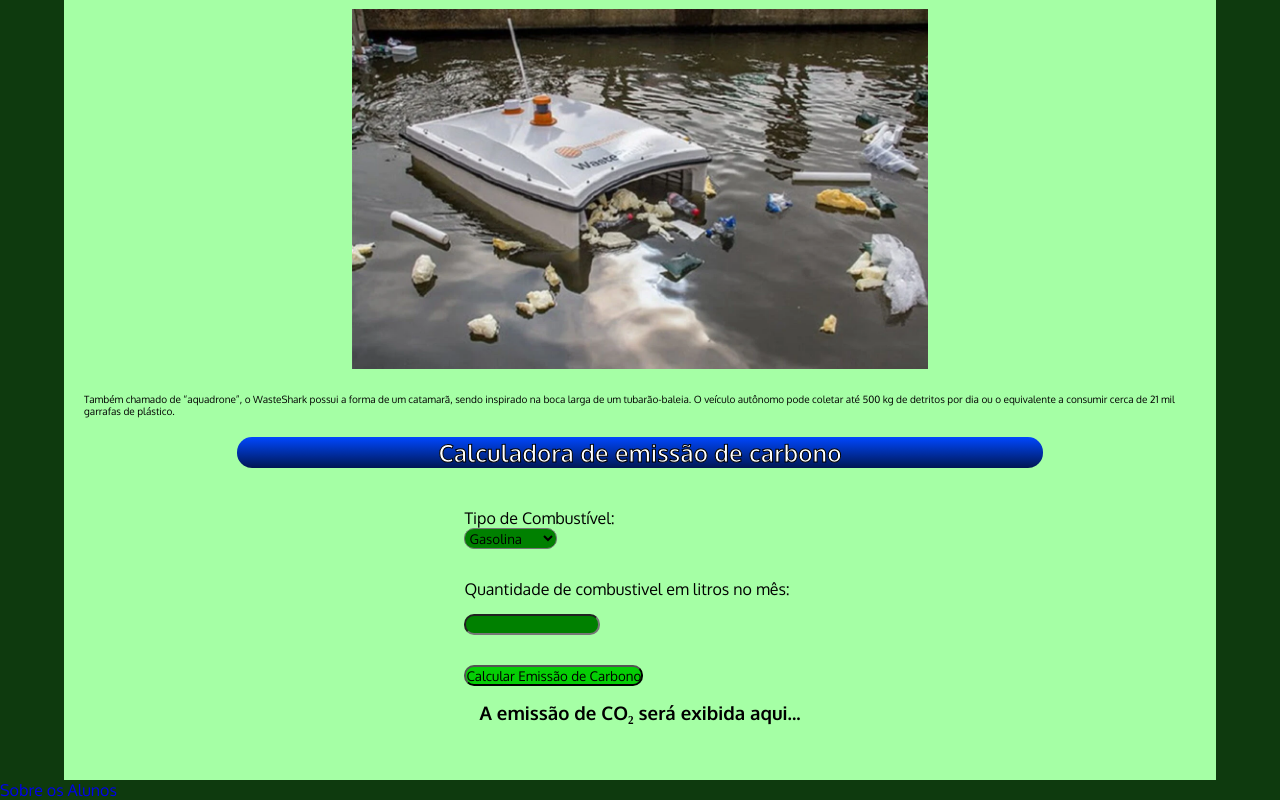
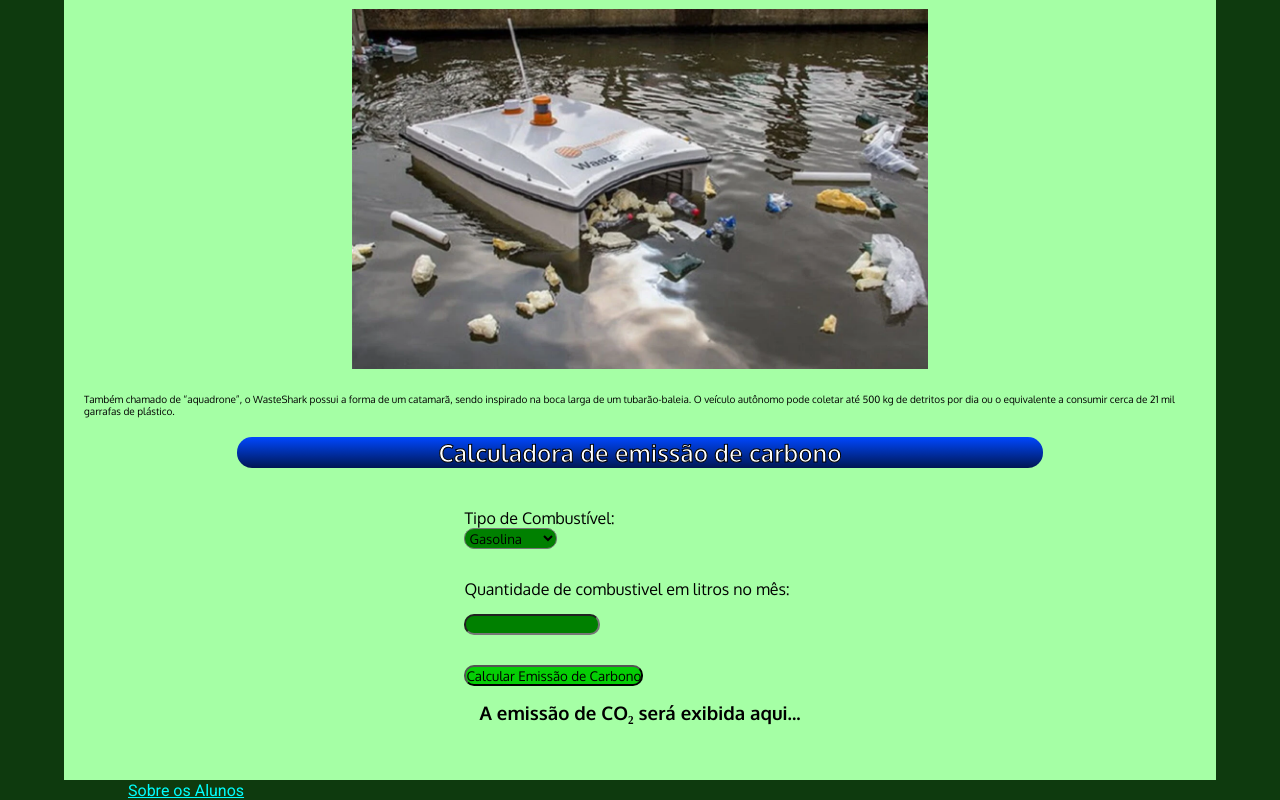
Before and after one commit to Miguel-Portella/Feira-de-Ciencias, a plain HTML site: page index.html in a window 1280 px wide. Shown: the part 550-1350 px from the top of the page. Drawn offline with Linux system fonts and the light colour scheme.

Commit message:
Add files via upload

```diff
--- a/assets/css/estilos.css
+++ b/assets/css/estilos.css
@@ -1,4 +1,5 @@
 @import url('https://fonts.googleapis.com/css2?family=Oxygen:wght@300;400;700&display=swap');
+@import url('https://fonts.googleapis.com/css2?family=Roboto:ital,wght@0,100;0,300;0,400;0,500;0,700;0,900;1,100;1,300;1,400;1,500;1,700;1,900&display=swap');
 *{
     margin: 0;
     padding: 0;
@@ -96,5 +97,7 @@ hr{
     background-color: green;
 }
 a{
-    text-decoration: none;
+    margin-left: 10%;
+    font-family: Roboto;
+    color: aqua;
 }
```
